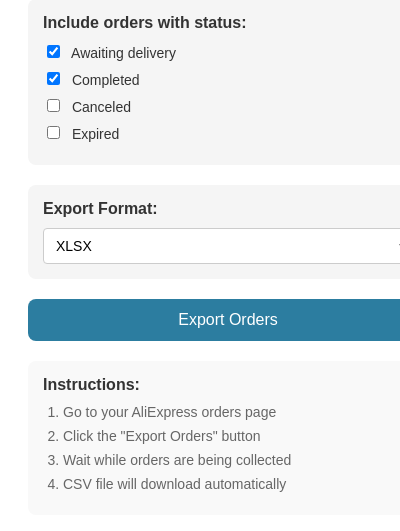
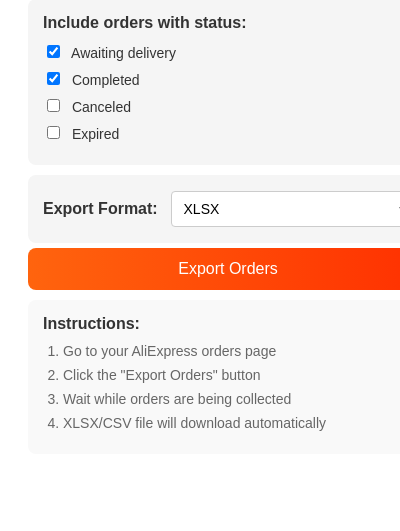
Before and after one commit to andrew-melnyk/aliexpress-orders-scrapper, a browser extension: page popup/popup.html in a window 400 px wide. Shown: the part 77-608 px from the top of the page. Drawn offline with Linux system fonts and the light colour scheme.

Commit message:
update styling

```diff
--- a/generate_icons.js
+++ b/generate_icons.js
@@ -1,5 +1,5 @@
-const fs = require('fs');
-const { createCanvas } = require('canvas');
+import fs from 'fs';
+import { createCanvas } from 'canvas';
 
 // Function to create an icon
 function createIcon(size) {
@@ -7,7 +7,7 @@ function createIcon(size) {
     const ctx = canvas.getContext('2d');
 
     // Set background
-    ctx.fillStyle = '#1a9cb7';  // Using the same blue as in popup.css
+    ctx.fillStyle = '#D3031C';  // AliExpress red
     ctx.fillRect(0, 0, size, size);
 
     // Set text properties
--- a/popup/popup.css
+++ b/popup/popup.css
@@ -22,7 +22,7 @@ h2 {
   background: #f5f5f5;
   padding: 15px;
   border-radius: 8px;
-  margin-bottom: 20px;
+  margin-bottom: 10px;
 }
 
 .status-filters label {
@@ -38,10 +38,18 @@ h2 {
 }
 
 .export-format {
+  display: flex;
+  justify-content: center;
+  align-items: center;
   background: #f5f5f5;
   padding: 15px;
   border-radius: 8px;
-  margin-bottom: 20px;
+  margin-bottom: 5px;
+}
+
+.export-format h2 {
+  width: 200px;
+  margin-top: 10px;
 }
 
 .export-format select {
@@ -64,16 +72,16 @@ h2 {
   padding: 12px;
   font-size: 16px;
   color: white;
-  background-color: #2c7da0;
+  background: linear-gradient(90deg,#ff640e,#ff3000);
   border: none;
   border-radius: 8px;
   cursor: pointer;
-  margin-bottom: 20px;
+  margin-bottom: 10px;
   transition: background-color 0.2s;
 }
 
 .export-button:hover {
-  background-color: #1a6985;
+  background: linear-gradient(90deg,#ff8541,#ff4d26);
 }
 
 .export-button:disabled {
--- a/popup/popup.html
+++ b/popup/popup.html
@@ -44,7 +44,7 @@
       <li>Go to your AliExpress orders page</li>
       <li>Click the "Export Orders" button</li>
       <li>Wait while orders are being collected</li>
-      <li>CSV file will download automatically</li>
+      <li>XLSX/CSV file will download automatically</li>
     </ol>
   </div>
 
```
Also changed, not shown: icons/icon128.png, icons/icon16.png, icons/icon48.png.
